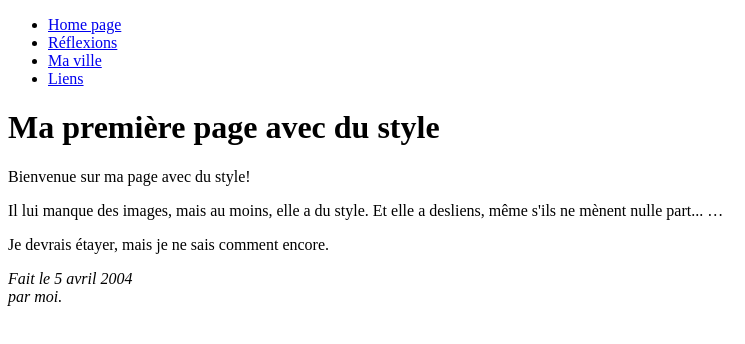
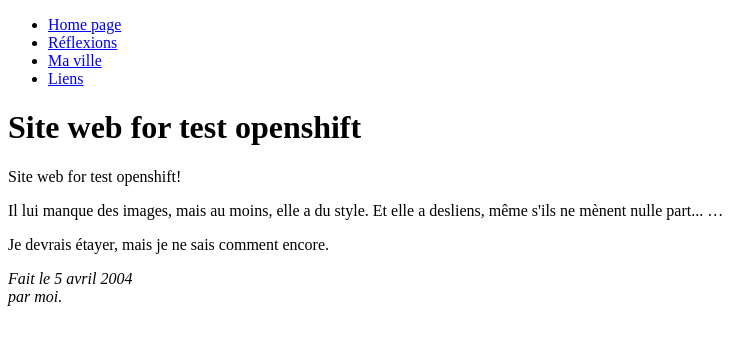
Before and after one commit to mbensaid2309/site_web, a plain HTML site: page index.html in a window 1280 px wide. Shown: the whole page, without its empty margins (0-745 px from the left). Drawn offline with Linux system fonts and the light colour scheme.

Commit message:
Update index.html

```diff
--- a/index.html
+++ b/index.html
@@ -15,9 +15,9 @@
 </ul>
 
 <!-- Contenu principal -->
-<h1>Ma première page avec du style</h1>
+<h1>Site web for test openshift</h1>
 
-<p>Bienvenue sur ma page avec du style!
+<p>Site web for test openshift!
 
 <p>Il lui manque des images, mais au moins, elle a du style. Et elle a desliens, même s'ils ne mènent nulle part...
 &hellip;
```
